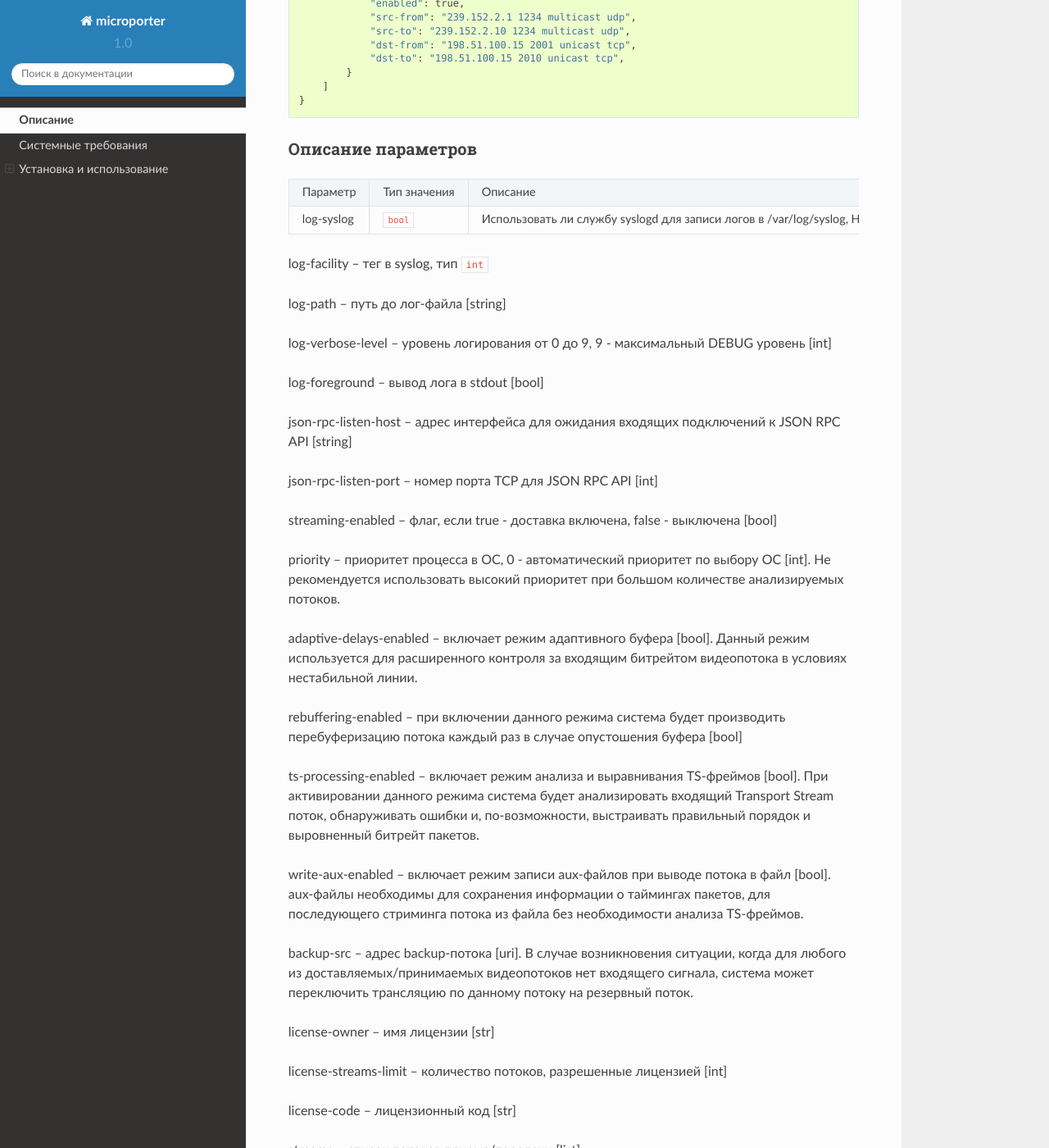
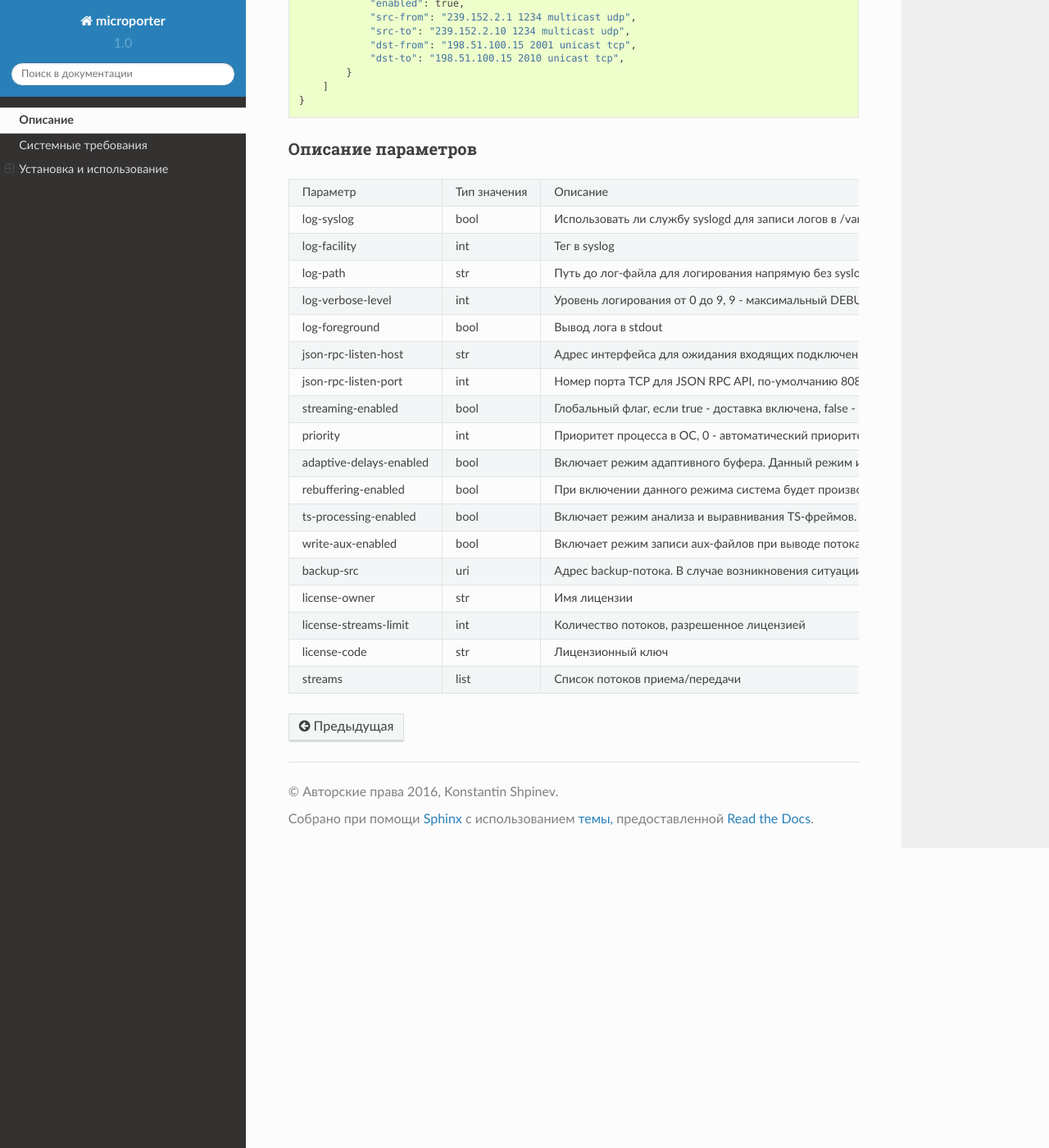
Before and after one commit to microimpuls/microporter-docs, a Sphinx documentation site: the page built from source/microporter.rst, in a window 1280 px wide and 1400 px high, scrolled down 2078 px. Shown: the whole window at 82% size. Built offline with Sphinx 7.4.7 and the Read the Docs theme 2.0.0, drawn with Linux system fonts in a browser that asks for light colours; some of the changed text lies outside the part shown.

Commit message:
добавил описание microporter.conf

```diff
--- a/source/microporter.rst
+++ b/source/microporter.rst
@@ -117,40 +117,55 @@ TODO: ссылка на сообщество
 +---------------------------+--------------+---------------------------------------------------------------------+
 | Параметр                  | Тип значения | Описание                                                            |
 +---------------------------+--------------+---------------------------------------------------------------------+
-| log-syslog                | ``bool``     | Использовать ли службу syslogd для записи логов в /var/log/syslog,  |
+| log-syslog                | bool         | Использовать ли службу syslogd для записи логов в /var/log/syslog.  |
 |                           |              | Не рекомендуется включать при интенсивном логировании.              |
 +---------------------------+--------------+---------------------------------------------------------------------+
-
-log-facility – тег в syslog, тип ``int``
-
-log-path – путь до лог-файла [string]
-
-log-verbose-level – уровень логирования от 0 до 9, 9 - максимальный DEBUG уровень [int]
-
-log-foreground – вывод лога в stdout [bool]
-
-json-rpc-listen-host – адрес интерфейса для ожидания входящих подключений к JSON RPC API [string]
-
-json-rpc-listen-port – номер порта TCP для JSON RPC API [int]
-
-streaming-enabled – флаг, если true - доставка включена, false - выключена [bool]
-
-priority – приоритет процесса в ОС, 0 - автоматический приоритет по выбору ОС [int]. Не рекомендуется использовать высокий приоритет при большом количестве анализируемых потоков.
-
-adaptive-delays-enabled – включает режим адаптивного буфера [bool]. Данный режим используется для расширенного контроля за входящим битрейтом видеопотока в условиях нестабильной линии.
-
-rebuffering-enabled – при включении данного режима система будет производить перебуферизацию потока каждый раз в случае опустошения буфера [bool]
-
-ts-processing-enabled – включает режим анализа и выравнивания TS-фреймов [bool]. При активировании данного режима система будет анализировать входящий Transport Stream поток, обнаруживать ошибки и, по-возможности, выстраивать правильный порядок и выровненный битрейт пакетов.
-
-write-aux-enabled – включает режим записи aux-файлов при выводе потока в файл [bool]. aux-файлы необходимы для сохранения информации о таймингах пакетов, для последующего стриминга потока из файла без необходимости анализа TS-фреймов.
-
-backup-src – адрес backup-потока [uri]. В случае возникновения ситуации, когда для любого из доставляемых/принимаемых видеопотоков нет входящего сигнала, система может переключить трансляцию по данному потоку на резервный поток.
-
-license-owner – имя лицензии [str]
-
-license-streams-limit – количество потоков, разрешенные лицензией [int]
-
-license-code – лицензионный код [str]
-
-streams – список потоков приема/передачи [list]
+| log-facility              | int          | Тег в syslog                                                        |
++---------------------------+--------------+---------------------------------------------------------------------+
+| log-path                  | str          | Путь до лог-файла для логирования напрямую без syslogd.             |
++---------------------------+--------------+---------------------------------------------------------------------+
+| log-verbose-level         | int          | Уровень логирования от 0 до 9, 9 - максимальный DEBUG уровень.      |
++---------------------------+--------------+---------------------------------------------------------------------+
+| log-foreground            | bool         | Вывод лога в stdout                                                 |
++---------------------------+--------------+---------------------------------------------------------------------+
+| json-rpc-listen-host      | str          | Адрес интерфейса для ожидания входящих подключений к JSON RPC API,  |
+|                           |              | 0.0.0.0 - слушать на всех интерфейсах.                              |
++---------------------------+--------------+---------------------------------------------------------------------+
+| json-rpc-listen-port      | int          | Номер порта TCP для JSON RPC API, по-умолчанию 8089.                |
++---------------------------+--------------+---------------------------------------------------------------------+
+| streaming-enabled         | bool         | Глобальный флаг, если true - доставка включена, false - выключена.  |
++---------------------------+--------------+---------------------------------------------------------------------+
+| priority                  | int          | Приоритет процесса в ОС, 0 - автоматический приоритет по выбору ОС. |
+|                           |              | Не рекомендуется использовать высокий приоритет при большом         |
+|                           |              | количестве анализируемых потоков.                                   |
++---------------------------+--------------+---------------------------------------------------------------------+
+| adaptive-delays-enabled   | bool         | Включает режим адаптивного буфера. Данный режим используется для    |
+|                           |              | расширенного контроля за входящим битрейтом видеопотока в условиях  |
+|                           |              | нестабильной линии. Может вносить PCR задержки в поток.             |
++---------------------------+--------------+---------------------------------------------------------------------+
+| rebuffering-enabled       | bool         | При включении данного режима система будет производить              |
+|                           |              | перебуферизацию потока каждый раз в случае опустошения буфера.      |
++---------------------------+--------------+---------------------------------------------------------------------+
+| ts-processing-enabled     | bool         | Включает режим анализа и выравнивания TS-фреймов. При активировании |
+|                           |              | данного режима система будет анализировать входящий Transport       |
+|                           |              | Stream поток, обнаруживать ошибки и, по-возможности, выстраивать    |
+|                           |              | правильный порядок и выровненный битрейт пакетов.                   |
++---------------------------+--------------+---------------------------------------------------------------------+
+| write-aux-enabled         | bool         | Включает режим записи aux-файлов при выводе потока в файл.          |
+|                           |              | aux-файлы необходимы для сохранения информации о таймингах пакетов, |
+|                           |              | для последующего стриминга потока из файла без необходимости        |
+|                           |              | анализа TS-фреймов.                                                 |
++---------------------------+--------------+---------------------------------------------------------------------+
+| backup-src                | uri          | Адрес backup-потока. В случае возникновения ситуации, когда для     |
+|                           |              | любого из доставляемых/принимаемых видеопотоков нет входящего       |
+|                           |              | сигнала, система может переключить трансляцию по данному потоку на  |
+|                           |              | резервный поток.                                                    |
++---------------------------+--------------+---------------------------------------------------------------------+
+| license-owner             | str          | Имя лицензии                                                        |
++---------------------------+--------------+---------------------------------------------------------------------+
+| license-streams-limit     | int          | Количество потоков, разрешенное лицензией                           |
++---------------------------+--------------+---------------------------------------------------------------------+
+| license-code              | str          | Лицензионный ключ                                                   |
++---------------------------+--------------+---------------------------------------------------------------------+
+| streams                   | list         | Список потоков приема/передачи                                      |
++---------------------------+--------------+---------------------------------------------------------------------+
```
Also changed, not shown: other parts of source/microporter.rst (+1 -1 lines).
